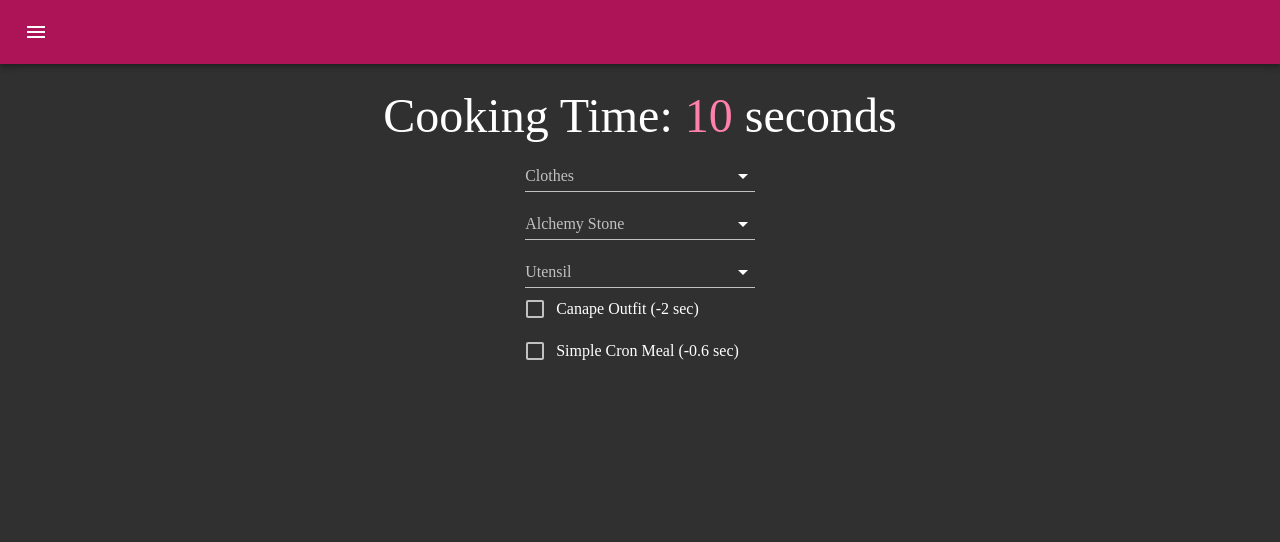
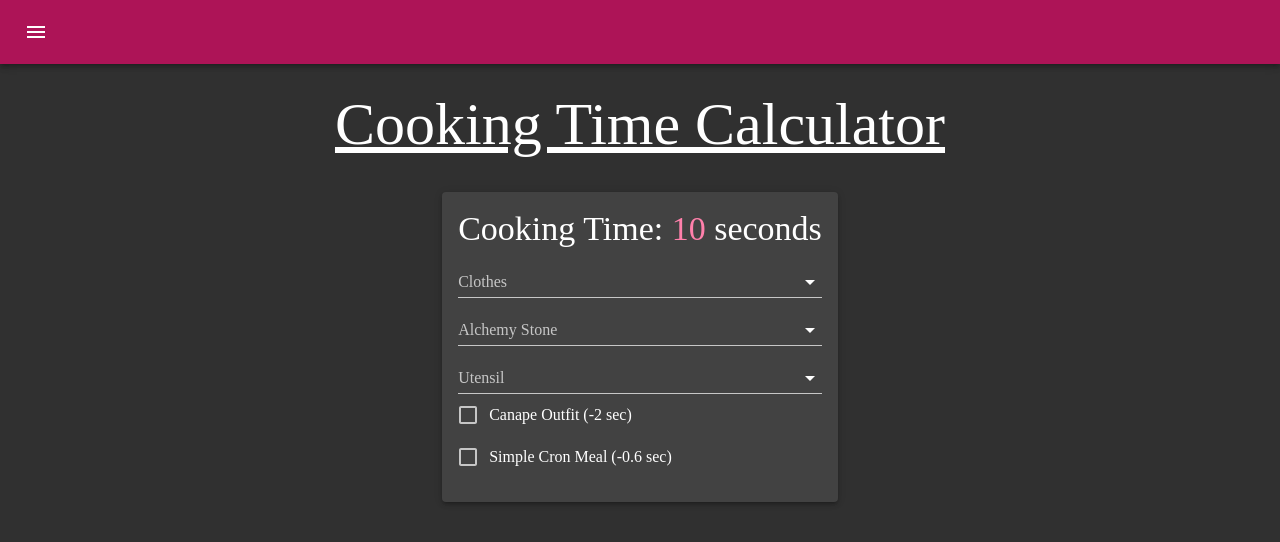
Before and after one commit to Cyntheon/BDONinja, a Next.js app: page /cooking/time in a window 1280 px wide. Shown: the top 542 px of the page. Built offline with nearby package versions, Linux system fonts and the light colour scheme; a web font is replaced by a local one.

Commit message:
Add title and card to cooking time calculator

```diff
--- a/src/pages/cooking/time.tsx
+++ b/src/pages/cooking/time.tsx
@@ -1,15 +1,18 @@
 import {
+  CardContent,
   Checkbox,
   FormControl,
   FormControlLabel,
   FormGroup,
   InputLabel,
   MenuItem,
+  Paper,
   Select,
   Typography
 } from "@material-ui/core";
 import {useCallback, useMemo, useState} from "react";
 import {NextSeo} from "next-seo";
+import {css} from "@emotion/react";
 
 const isNumber = (k: unknown) => {
   return typeof k === "number";
@@ -175,7 +178,22 @@ const CookingTime = () => {
           description: "A simple calculator for your BDO cooking time"
         }}
       />
-      <Typography variant="h3">
+      <Typography
+        variant="h2"
+        component="h1"
+        css={css`
+          &.MuiTypography-root {
+            text-decoration: underline;
+            text-align: center;
+            margin-bottom: 32px;
+          }
+        `}
+      >
+        Cooking Time Calculator
+      </Typography>
+      <Paper elevation={3}>
+        <CardContent>
+          <Typography variant="h4" component="h2">
             Cooking Time:
             <Typography variant="inherit" color="secondary">
               {` ${getTime()} `}
@@ -185,6 +203,8 @@ const CookingTime = () => {
           <FormGroup>
             {checklist}
           </FormGroup>
+        </CardContent>
+      </Paper>
     </>
   );
 };
```
Lines whose indentation alone changed are shown as unchanged.
